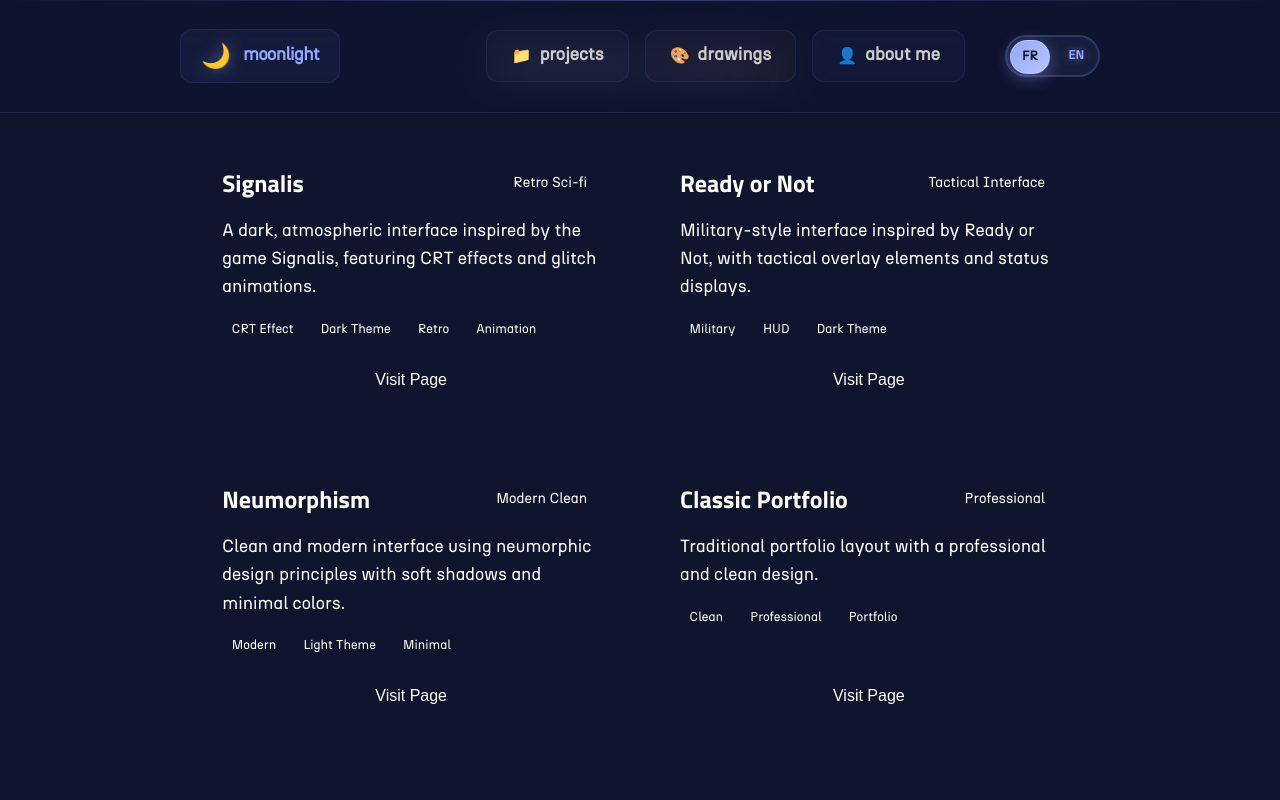
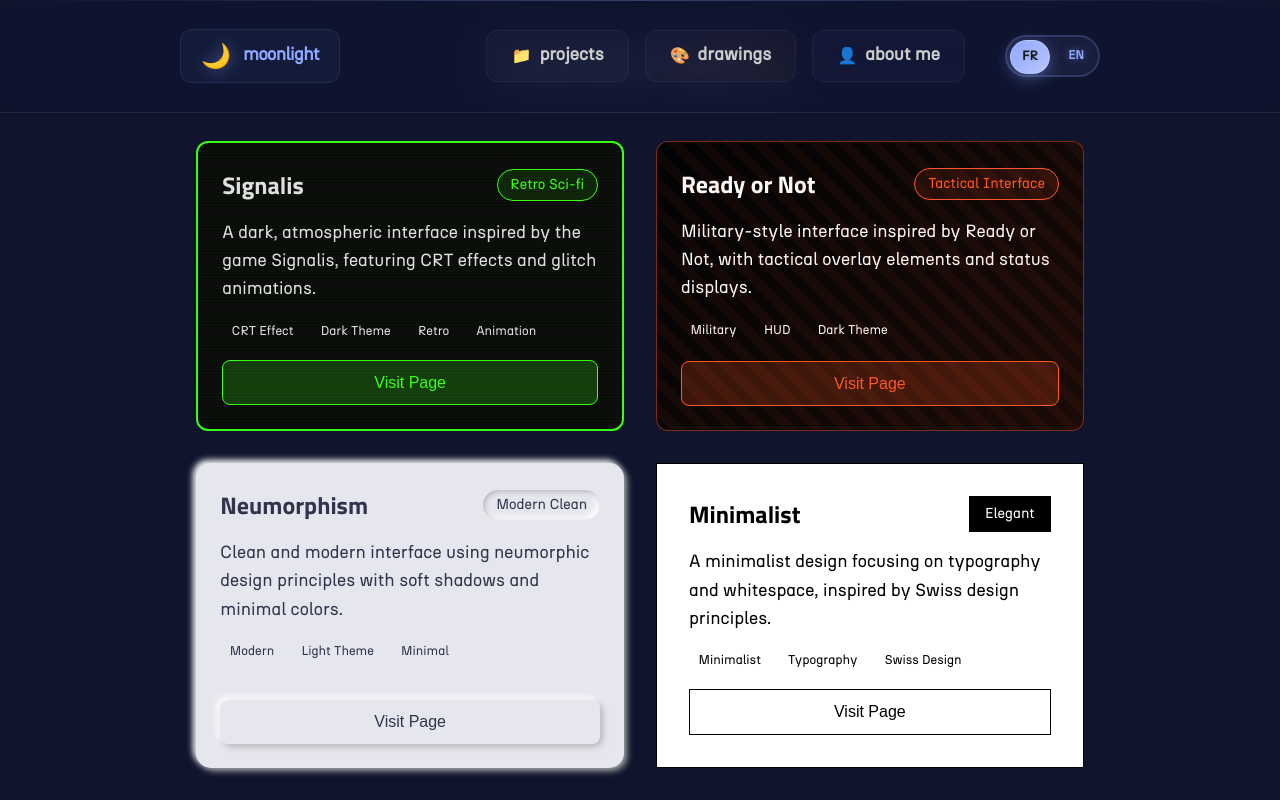
Before and after one commit to moonlight58/portfolio, a Vue app: page /competences in a window 1280 px wide. Shown: the top 800 px of the page. Built offline with nearby package versions, Linux system fonts and the light colour scheme; a web font is replaced by a local one.

Commit message:
style added for gallery card

```diff
--- a/src/views/UIGalleryView.vue
+++ b/src/views/UIGalleryView.vue
@@ -2,7 +2,7 @@
   <div class="gallery-container">
     <h1 class="gallery-title">Interface Gallery</h1>
     <div class="gallery-grid">
-      <div v-for="(page, index) in pages" :key="index" class="gallery-card">
+      <div v-for="(page, index) in pages" :key="index" class="gallery-card" :data-theme="page.style">
         <div class="card-header">
           <h2>{{ page.name }}</h2>
           <span class="card-theme">{{ page.theme }}</span>
@@ -30,35 +30,32 @@ export default {
           theme: 'Retro Sci-fi',
           description: 'A dark, atmospheric interface inspired by the game Signalis, featuring CRT effects and glitch animations.',
           path: '/competences/signalis',
-          tags: ['CRT Effect', 'Dark Theme', 'Retro', 'Animation']
+          tags: ['CRT Effect', 'Dark Theme', 'Retro', 'Animation'],
+          style: 'signalis'
         },
         {
           name: 'Ready or Not',
           theme: 'Tactical Interface',
           description: 'Military-style interface inspired by Ready or Not, with tactical overlay elements and status displays.',
           path: '/competences/readyornot',
-          tags: ['Military', 'HUD', 'Dark Theme']
+          tags: ['Military', 'HUD', 'Dark Theme'],
+          style: 'readyornot'
         },
         {
           name: 'Neumorphism',
           theme: 'Modern Clean',
           description: 'Clean and modern interface using neumorphic design principles with soft shadows and minimal colors.',
           path: '/competences/neumorphism',
-          tags: ['Modern', 'Light Theme', 'Minimal']
-        },
-        {
-          name: 'Classic Portfolio',
-          theme: 'Professional',
-          description: 'Traditional portfolio layout with a professional and clean design.',
-          path: '/',
-          tags: ['Clean', 'Professional', 'Portfolio']
+          tags: ['Modern', 'Light Theme', 'Minimal'],
+          style: 'neumorphism'
         },
         {
           name: 'Minimalist',
           theme: 'Elegant',
           description: 'A minimalist design focusing on typography and whitespace, inspired by Swiss design principles.',
           path: '/competences/minimalist',
-          tags: ['Minimalist', 'Typography', 'Swiss Design']
+          tags: ['Minimalist', 'Typography', 'Swiss Design'],
+          style: 'minimalist'
         }
       ]
     }
@@ -91,15 +88,166 @@ export default {
   background: var(--color-background-soft);
   border-radius: 12px;
   padding: 1.5rem;
-  transition: transform 0.3s ease, box-shadow 0.3s ease;
+  transition: all 0.3s ease;
   display: flex;
   flex-direction: column;
   gap: 1rem;
+  position: relative;
+  overflow: hidden;
 }
 
-.gallery-card:hover {
+/* Signalis Style */
+.gallery-card[data-theme="signalis"] {
+  background: #0a0a0a;
+  border: 2px solid rgb(57, 255, 20);
+  color: #e0e0e0;
+}
+
+.gallery-card[data-theme="signalis"]::before {
+  content: "";
+  position: absolute;
+  top: 0;
+  left: 0;
+  right: 0;
+  bottom: 0;
+  background: repeating-linear-gradient(0deg,
+      rgba(0, 0, 0, 0),
+      rgba(0, 0, 0, 0) 1px,
+      rgba(57, 255, 20, 0.03) 2px,
+      rgba(57, 255, 20, 0.03) 3px);
+  pointer-events: none;
+}
+
+.gallery-card[data-theme="signalis"] .card-theme {
+  color: rgb(57, 255, 20);
+  border: 1px solid rgb(57, 255, 20);
+  background: rgba(57, 255, 20, 0.1);
+}
+
+.gallery-card[data-theme="signalis"] .visit-button {
+  background: rgba(57, 255, 20, 0.2);
+  color: rgb(57, 255, 20);
+  border: 1px solid rgb(57, 255, 20);
+}
+
+.gallery-card[data-theme="signalis"]:hover {
   transform: translateY(-5px);
-  box-shadow: 0 10px 20px rgba(0, 0, 0, 0.1);
+  box-shadow: 0 0 20px rgba(57, 255, 20, 0.2);
+}
+
+/* Ready or Not Style */
+.gallery-card[data-theme="readyornot"] {
+  background: rgba(0, 0, 0, 0.9);
+  border: 1px solid rgba(255, 87, 34, 0.5);
+}
+
+.gallery-card[data-theme="readyornot"]::before {
+  content: "";
+  position: absolute;
+  top: 0;
+  left: 0;
+  right: 0;
+  bottom: 0;
+  background:
+    linear-gradient(135deg, transparent 0%, rgba(255, 87, 34, 0.1) 100%),
+    repeating-linear-gradient(45deg,
+      transparent,
+      transparent 10px,
+      rgba(255, 87, 34, 0.05) 10px,
+      rgba(255, 87, 34, 0.05) 20px);
+}
+
+.gallery-card[data-theme="readyornot"] .card-theme {
+  color: #ff5722;
+  border: 1px solid #ff5722;
+  background: rgba(255, 87, 34, 0.1);
+}
+
+.gallery-card[data-theme="readyornot"] .visit-button {
+  background: rgba(255, 87, 34, 0.2);
+  color: #ff5722;
+  border: 1px solid #ff5722;
+  z-index: 10;
+}
+
+.gallery-card[data-theme="readyornot"]:hover {
+  transform: translateY(-5px);
+  box-shadow: 0 0 20px rgba(255, 87, 34, 0.2);
+}
+
+/* Neumorphism Style */
+.gallery-card[data-theme="neumorphism"] {
+  background: #e6e7ee;
+  color: #31344b;
+  border-radius: 15px;
+  box-shadow:
+    3px 3px 6px #a3a3a3,
+    -3px -3px 6px #ffffff;
+  border: none;
+}
+
+.gallery-card[data-theme="neumorphism"] .card-theme {
+  background: #e6e7ee;
+  color: #31344b;
+  box-shadow:
+    inset 2px 2px 5px #b8b9be,
+    inset -3px -3px 7px #ffffff;
+  border-radius: 25px;
+  color: #31344b;
+}
+
+.gallery-card[data-theme="neumorphism"] .visit-button {
+  background: #e6e7ee;
+  color: #31344b;
+  box-shadow:
+    3px 3px 6px #b8b9be,
+    -3px -3px 6px #ffffff;
+  color: #31344b;
+  border: none;
+}
+
+.gallery-card[data-theme="neumorphism"] .visit-button:hover {
+  box-shadow:
+    inset 2px 2px 5px #b8b9be,
+    inset -3px -3px 7px #ffffff;
+}
+
+.gallery-card[data-theme="neumorphism"]:hover {
+  transform: translateY(-5px);
+}
+
+/* Minimalist Style */
+.gallery-card[data-theme="minimalist"] {
+  background: white;
+  color: black;
+  border: 1px solid #000;
+  border-radius: 0;
+  padding: 2rem;
+}
+
+.gallery-card[data-theme="minimalist"] .card-theme {
+  background: black;
+  color: white;
+  border-radius: 0;
+  padding: 0.5rem 1rem;
+}
+
+.gallery-card[data-theme="minimalist"] .visit-button {
+  background: white;
+  color: black;
+  border: 1px solid black;
+  border-radius: 0;
+  transition: all 0.3s ease;
+}
+
+.gallery-card[data-theme="minimalist"] .visit-button:hover {
+  background: black;
+  color: white;
+}
+
+.gallery-card[data-theme="minimalist"]:hover {
+  transform: translateY(-5px);
+  box-shadow: 15px 15px 0 -5px rgba(0, 0, 0, 0.1);
 }
 
 .card-header {
```
